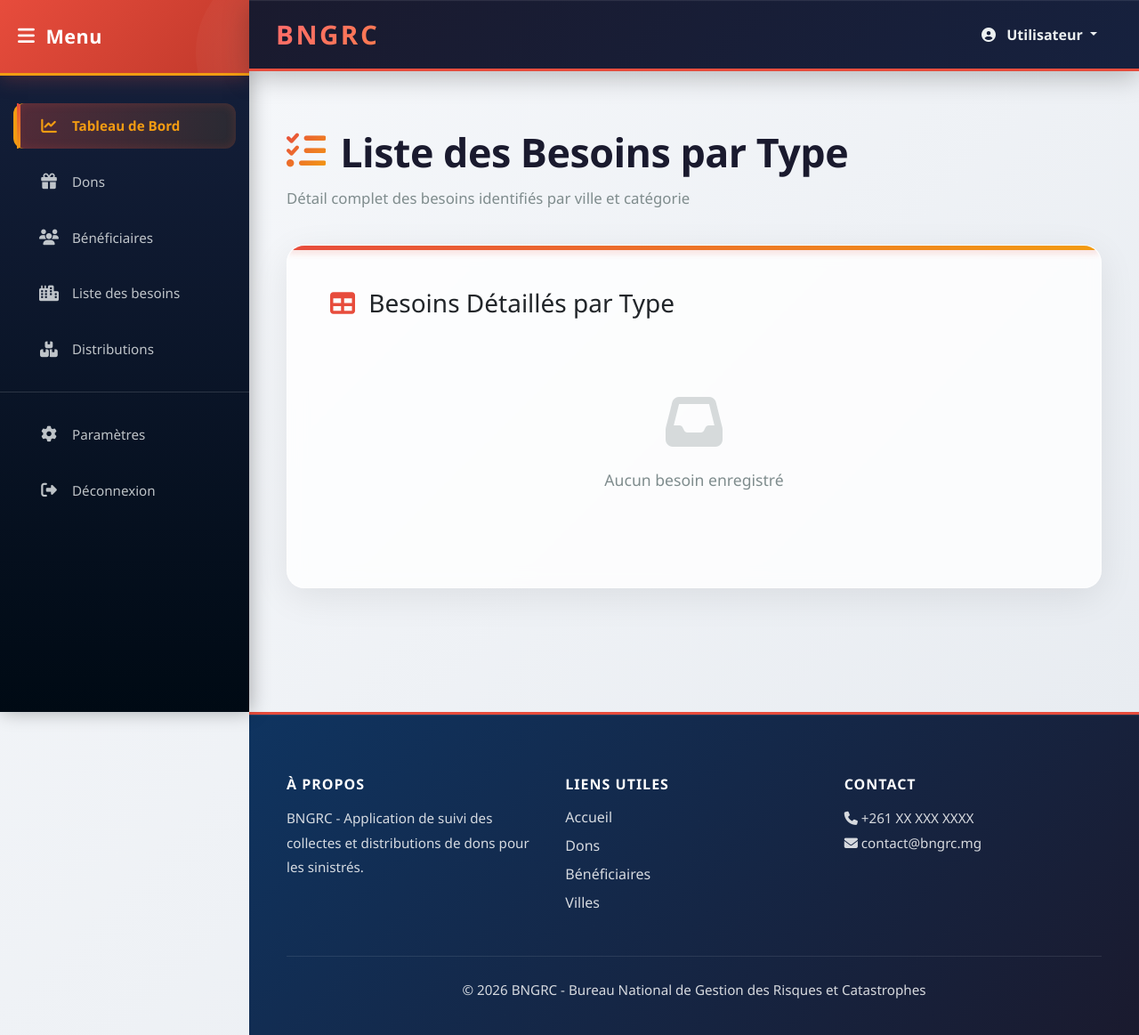
After one commit to RantoMiarantsoa/BNGRC, a PHP site: template app/views/besoins/besoin-liste.php in a window 1280 px wide. The commit adds this page. Shown: the whole page at 89% size. Run offline with PHP 8.4, Linux system fonts and the light colour scheme; the template is opened without the code that fills it, so the values that code supplies are empty.

Commit message:
update
changement de la table pour que l'argent puisse fonctionner correctement ajoute de la liste des besoins par ville

```diff
--- a/app/config/config.php
+++ b/app/config/config.php
@@ -1,7 +1,7 @@
 <?php
 define('DB_HOST', '127.0.0.1');
 define('DB_NAME', 'bngrc');
-define('DB_USER', 'root'); // Remplacez par votre utilisateur PostgreSQL
-define('DB_PASS', '');         // Remplacez par votre mot de passe PostgreSQL
+define('DB_USER', 'root');
+define('DB_PASS', '');
 define('DB_CHARSET', 'utf8');
 define('DB_DRIVER', 'mysql');
--- a/app/config/routes.php
+++ b/app/config/routes.php
@@ -3,8 +3,10 @@
 require_once __DIR__ . '/../repositories/TypeBesoinRepository.php';
 require_once __DIR__ . '/../repositories/DonRepository.php';
 require_once __DIR__ . '/../repositories/DashboardRepository.php';
+require_once __DIR__ . '/../repositories/BesoinRepository.php';
 require_once __DIR__ . '/../controllers/DonController.php';
 require_once __DIR__ . '/../controllers/DashboardController.php';
+require_once __DIR__ . '/../controllers/BesoinController.php';
 
 Flight::route('GET /', function() {
     Flight::render('home');
@@ -14,3 +16,6 @@ Flight::route('GET /dons/saisie', [new DonController(), 'showForm']);
 Flight::route('POST /dons/saisie', [new DonController(), 'store']);
 Flight::route('GET /dons/liste', [new DonController(), 'list']);
 Flight::route('GET /dashboard', [new DashboardController(), 'index']);
+
+// Routes Besoins
+Flight::route('GET /besoins', [new BesoinController(), 'showListeBesoin']);
--- /dev/null
+++ b/app/controllers/routes.php
@@ -0,0 +1,2 @@
+<?php
+// Ce fichier n'est pas utilisé - Les routes sont définies dans app/config/routes.php
--- /dev/null
+++ b/app/views/besoins/besoin-liste.php
@@ -0,0 +1,104 @@
+<!DOCTYPE html>
+<html lang="fr">
+<head>
+    <meta charset="UTF-8">
+    <meta name="viewport" content="width=device-width, initial-scale=1.0">
+    <title>BNGRC - Liste des Besoins</title>
+    <!-- Bootstrap 5 CSS -->
+    <link href="https://cdn.jsdelivr.net/npm/bootstrap@5.3.0/dist/css/bootstrap.min.css" rel="stylesheet">
+    <!-- Font Awesome Icons -->
+    <link rel="stylesheet" href="https://cdnjs.cloudflare.com/ajax/libs/font-awesome/6.4.0/css/all.min.css">
+    <!-- Custom CSS -->
+    <link rel="stylesheet" href="/assets/css/style.css">
+    <link rel="stylesheet" href="/assets/css/dashboard.css">
+    <link rel="stylesheet" href="/assets/css/besoin-liste.css">
+</head>
+<body>
+    <div class="d-flex" style="min-height: 100vh;">
+        <!-- SIDEBAR -->
+        <?php include __DIR__ . '/../includes/sidebar.php'; ?>
+
+        <!-- MAIN CONTENT -->
+        <div class="d-flex flex-column flex-grow-1">
+            <!-- HEADER -->
+            <?php include __DIR__ . '/../includes/header.php'; ?>
+
+            <!-- PAGE CONTENT -->
+            <main class="main-content flex-grow-1">
+                <div class="container-fluid py-4">
+                    <div class="header-dashboard">
+                        <h1><i class="fas fa-list-check"></i> Liste des Besoins par Type</h1>
+                        <p>Détail complet des besoins identifiés par ville et catégorie</p>
+                    </div>
+
+                    <!-- Tableau des Besoins -->
+                    <div class="card p-5 mb-5">
+                        <h3 class="mb-4">
+                            <i class="fas fa-table me-2" style="color: #e74c3c;"></i>
+                            Besoins Détaillés par Type
+                        </h3>
+
+                        <?php if (empty($besoins)): ?>
+                            <div class="besoin-empty-state">
+                                <i class="fas fa-inbox"></i>
+                                <p>Aucun besoin enregistré</p>
+                            </div>
+                        <?php else: ?>
+                            <div class="besoin-table-container">
+                                <table class="besoin-table">
+                                    <thead>
+                                        <tr>
+                                            <th>Ville</th>
+                                            <th>Type de Besoin</th>
+                                            <th>Catégorie</th>
+                                            <?php
+                                            $hasArgents = array_filter($besoins, fn($b) => $b['categorie'] === 'ARGENTS');
+                                            $hasOthers = array_filter($besoins, fn($b) => $b['categorie'] !== 'ARGENTS');
+                                            ?>
+                                            <?php if ($hasOthers): ?>
+                                                <th>Quantité</th>
+                                                <th>Prix Unitaire</th>
+                                            <?php endif; ?>
+                                            <th><?php echo count($hasArgents) > 0 && count($hasOthers) == 0 ? 'Montant' : 'Valeur Totale'; ?></th>
+                                        </tr>
+                                    </thead>
+                                    <tbody>
+                                        <?php foreach ($besoins as $besoin): ?>
+                                            <tr>
+                                                <td class="fw-bold"><?php echo htmlspecialchars($besoin['nom_ville'] ?? 'N/A'); ?></td>
+                                                <td><?php echo htmlspecialchars($besoin['type_besoin'] ?? 'N/A'); ?></td>
+                                                <td class="text-center">
+                                                    <span class="besoin-badge-categorie">
+                                                        <?php echo htmlspecialchars($besoin['categorie'] ?? 'N/A'); ?>
+                                                    </span>
+                                                </td>
+                                                <?php if ($besoin['categorie'] === 'ARGENTS'): ?>
+                                                    <!-- Pour ARGENTS: afficher directement le montant -->
+                                                    <td style="color: #e74c3c;" class="fw-bold"><?php echo number_format($besoin['valeur_totale'] ?? 0, 0) . ' Ar'; ?></td>
+                                                <?php else: ?>
+                                                    <!-- Pour autres: afficher quantité, prix, total -->
+                                                    <td><?php echo number_format($besoin['quantite_totale'] ?? 0); ?>kg</td>
+                                                    <td><?php echo number_format($besoin['prix_unitaire'] ?? 0, 2); ?> Ar</td>
+                                                    <td style="color: #e74c3c;"><?php echo number_format($besoin['valeur_totale'] ?? 0, 2); ?> Ar</td>
+                                                <?php endif; ?>
+                                            </tr>
+                                        <?php endforeach; ?>
+                                    </tbody>
+                                </table>
+                            </div>
+                        <?php endif; ?>
+                    </div>
+                </div>
+            </main>
+
+            <!-- FOOTER -->
+            <?php include __DIR__ . '/../includes/footer.php'; ?>
+        </div>
+    </div>
+
+    <!-- Bootstrap JS -->
+    <script src="https://cdn.jsdelivr.net/npm/bootstrap@5.3.0/dist/js/bootstrap.bundle.min.js"></script>
+    <!-- Layout JS -->
+    <script src="/assets/js/layout.js"></script>
+</body>
+</html>
--- a/app/views/includes/footer.php
+++ b/app/views/includes/footer.php
@@ -1,3 +1,4 @@
+<link rel="stylesheet" href="/assets/css/footer.css">
 <!-- FOOTER -->
 <footer class="footer">
     <div class="container-fluid">
--- a/app/views/includes/header.php
+++ b/app/views/includes/header.php
@@ -1,3 +1,4 @@
+<link rel="stylesheet" href="/assets/css/header.css">
 <!-- HEADER -->
 <header class="header">
     <div class="container-fluid">
--- a/app/views/includes/sidebar.php
+++ b/app/views/includes/sidebar.php
@@ -1,3 +1,4 @@
+<link rel="stylesheet" href="/assets/css/sidebar.css">
 <!-- SIDEBAR -->
 <aside class="sidebar">
     <div class="sidebar-header">
@@ -16,9 +17,9 @@
             <i class="fas fa-users"></i>
             <span>Bénéficiaires</span>
         </a>
-        <a href="/cities" class="nav-link">
+        <a href="/besoins" class="nav-link">
             <i class="fas fa-city"></i>
-            <span>Villes</span>
+            <span>Liste des besoins</span>
         </a>
         <a href="/distributions" class="nav-link">
             <i class="fas fa-boxes"></i>
--- a/database/sql.sql
+++ b/database/sql.sql
@@ -44,8 +44,8 @@ CREATE TABLE bngrc_type_besoin (
     id INT AUTO_INCREMENT PRIMARY KEY,
     nom VARCHAR(100) NOT NULL UNIQUE,
     categorie_id INT NOT NULL,
-    prix_unitaire DECIMAL(15,2) NOT NULL,
-    CHECK (prix_unitaire >= 0),
+    prix_unitaire DECIMAL(15,2),
+    CHECK (prix_unitaire IS NULL OR prix_unitaire >= 0),
 
     CONSTRAINT fk_type_besoin_categorie
         FOREIGN KEY (categorie_id)
```
Also changed, not shown: app/controllers/BesoinController.php (added, +36 -0 lines), database/01_donne-besoin.sql (+82 -0 lines), database/02-argent.sql (renamed from database/02-vue_besoin.sql, +16 -3 lines), app/services/BesoinService.php (deleted), public/assets/css/besoin-liste.css (added), public/assets/css/footer.css (added), public/assets/css/header.css (added), public/assets/css/sidebar.css (added).
